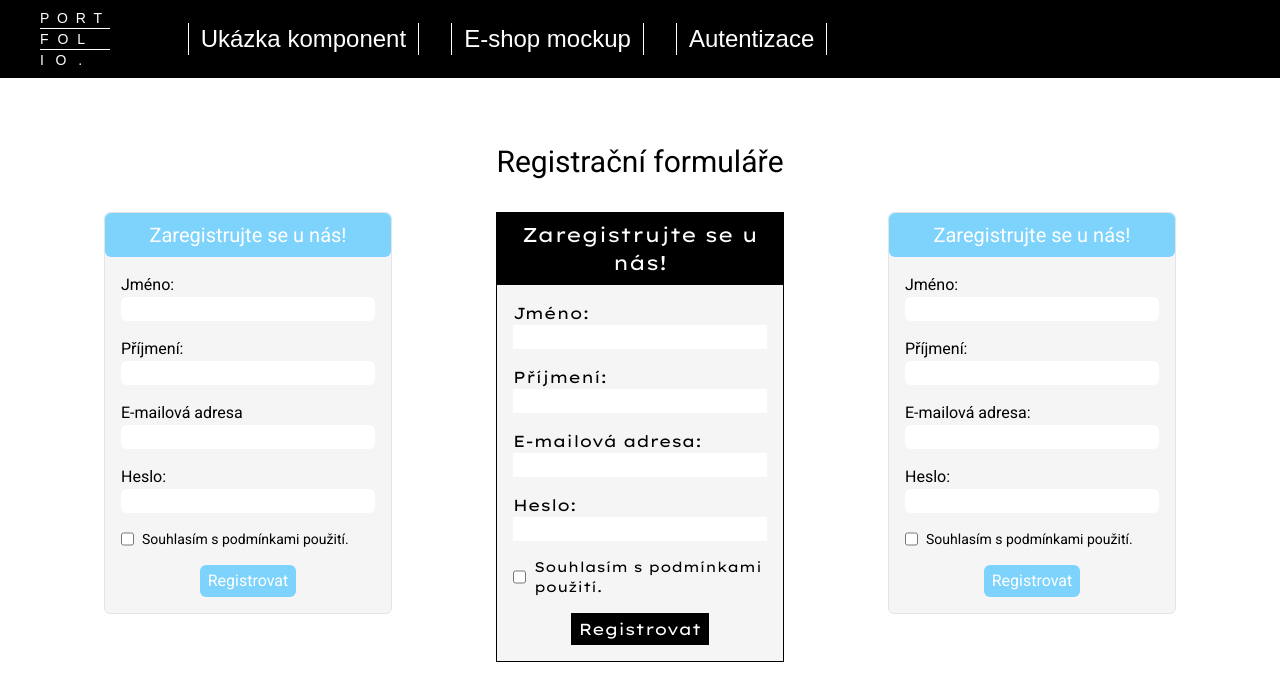
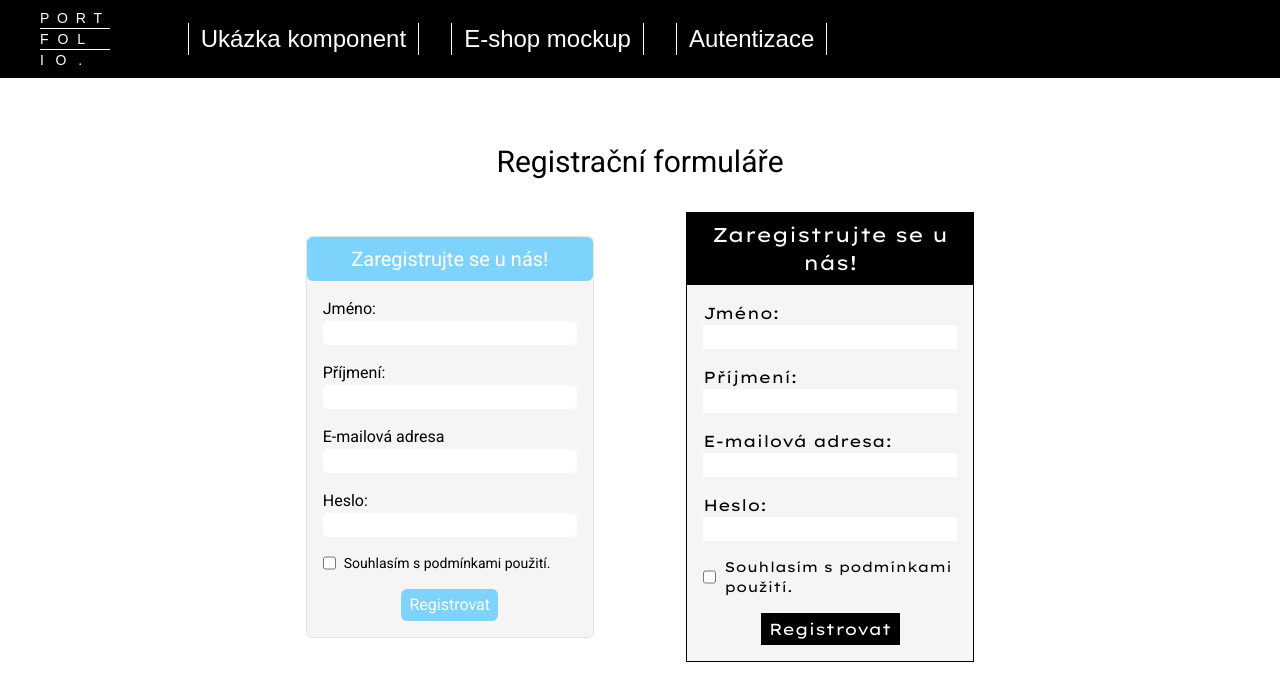
Before and after one commit to znch/portfolio-nextjs, a Next.js app: page /component-showcase in a window 1280 px wide. Shown: the top 700 px of the page. Built offline with nearby package versions, Linux system fonts and the light colour scheme; a web font is replaced by a local one.

Commit message:
zmena na 2 form styly misto 3

```diff
--- a/src/app/component-showcase/page.tsx
+++ b/src/app/component-showcase/page.tsx
@@ -9,15 +9,12 @@ export default function Page() {
         <div className="w-full pt-36">
             <div className="w-full">
                 <h1 className="text-3xl text-center mb-4">Registrační formuláře</h1>
-                <div className="w-full mx-auto flex flex-col lg:flex-row justify-evenly">
+                <div className="w-full mx-auto flex flex-col md:flex-row lg:w-8/12 justify-evenly items-center">
                 <div>
                 <RegistrationFormClassic></RegistrationFormClassic>
                 </div>
                 <div>
                 <RegistrationFormModern></RegistrationFormModern>
-                </div>
-                <div>
-                <RegistrationFormSquares></RegistrationFormSquares>
                 </div>
                 </div>
 
```
